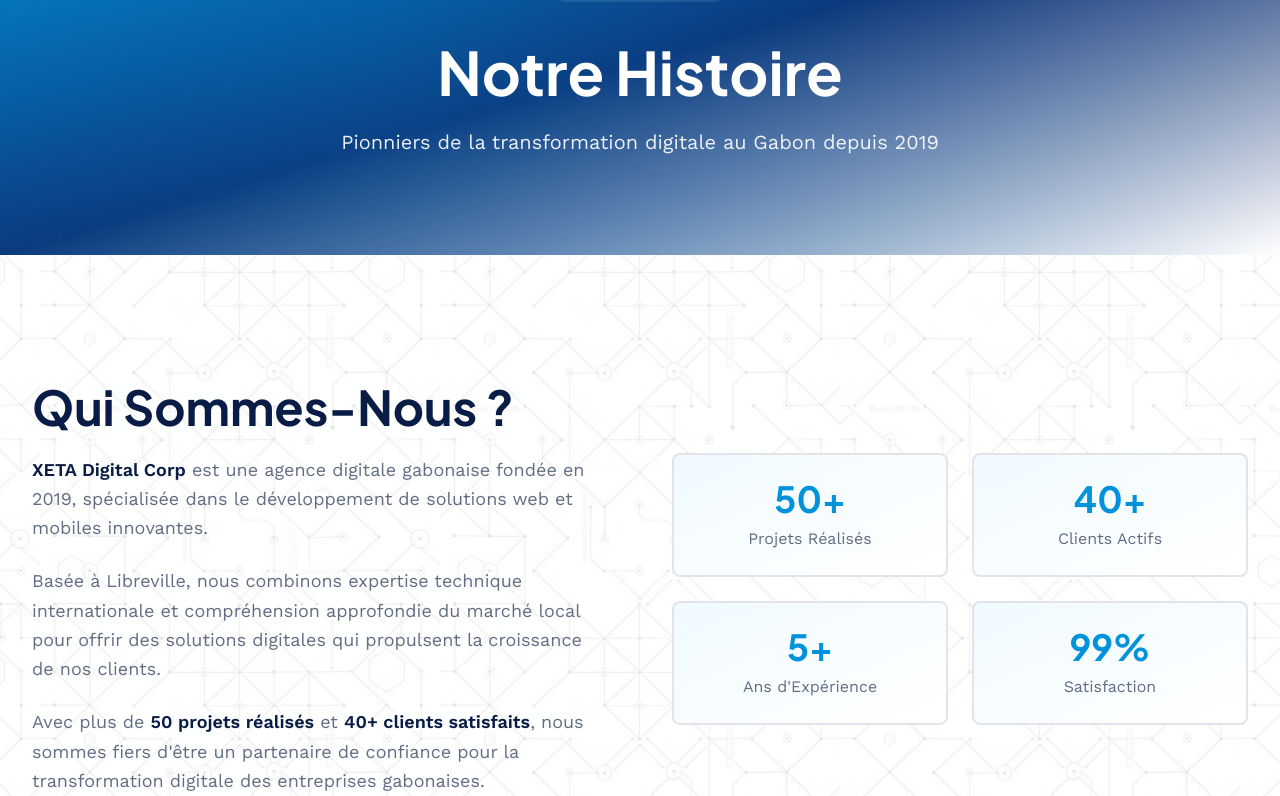
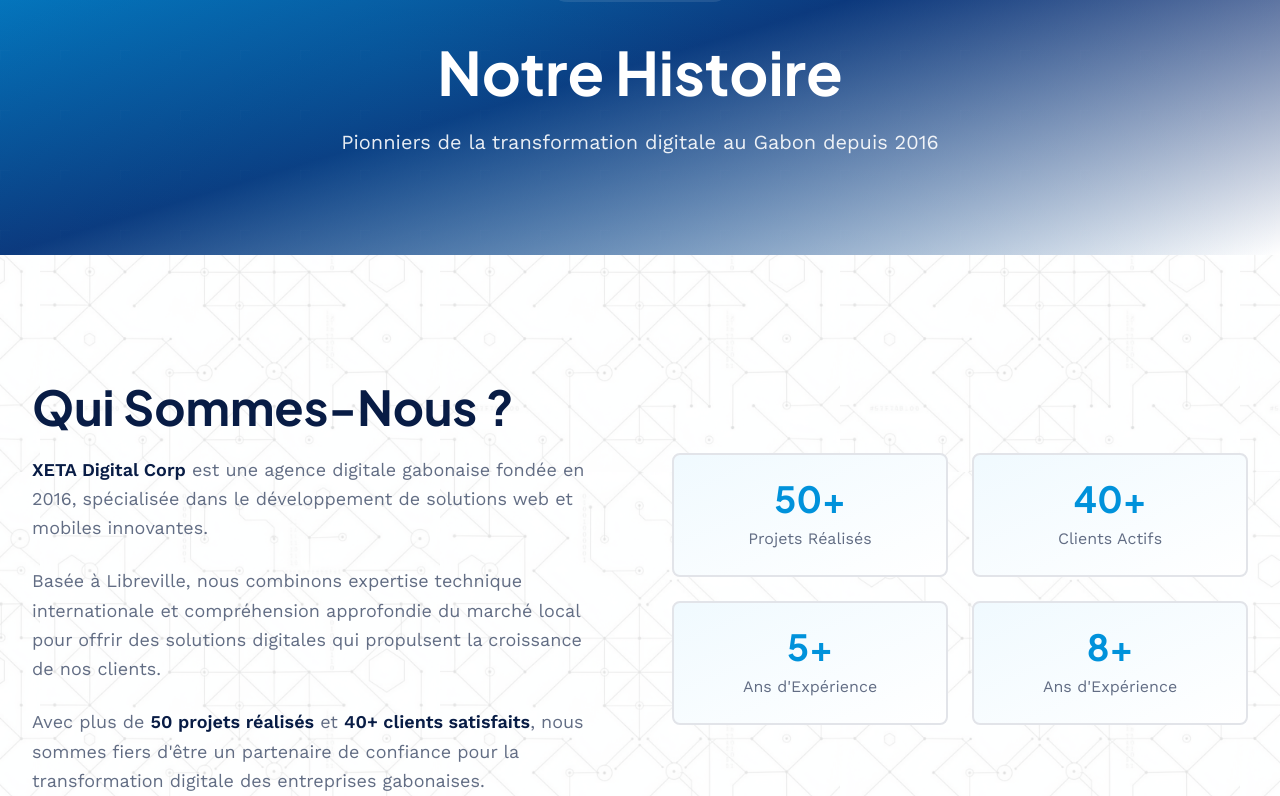
Before and after one commit to brice214/sg-b2f42701-634c-47b8-bbd1-2e23ad12ad16-1785503365, a Next.js app: page /a-propos in a window 1280 px wide. Shown: the part 328-1124 px from the top of the page. Built offline with nearby package versions, Linux system fonts and the light colour scheme.

Commit message:
docs(about): update foundation year and founder name

```diff
--- a/src/pages/a-propos.tsx
+++ b/src/pages/a-propos.tsx
@@ -44,7 +44,7 @@
 
   const team = [
     {
-      name: "KASSA NZIGOU Freddy Jordan",
+      name: "Brice Emery MBENDJE",
       role: "Fondateur & Directeur Technique",
       description: "Expert en développement full-stack et architecture cloud",
     },
@@ -61,8 +61,8 @@
   ];
 
   const milestones = [
-    { year: "2019", event: "Création de XETA Digital" },
-    { year: "2020", event: "Lancement des services d'hébergement" },
+    { year: "2016", event: "Création de XETA Digital" },
+    { year: "2018", event: "Lancement des services d'hébergement" },
     { year: "2021", event: "Expansion mobile et 30+ clients" },
     { year: "2024", event: "50+ projets livrés avec succès" },
   ];
@@ -91,7 +91,7 @@
                 Notre Histoire
               </h1>
               <p className="text-xl text-white/90 leading-relaxed animate-fade-in-up animation-delay-200">
-                Pionniers de la transformation digitale au Gabon depuis 2019
+                Pionniers de la transformation digitale au Gabon depuis 2016
               </p>
             </div>
           </div>
@@ -106,7 +106,7 @@
                   Qui Sommes-Nous ?
                 </h2>
                 <p className="text-lg text-muted-foreground leading-relaxed">
-                  <strong className="text-foreground">XETA Digital Corp</strong> est une agence digitale gabonaise fondée en 2019, spécialisée dans le développement de solutions web et mobiles innovantes.
+                  <strong className="text-foreground">XETA Digital Corp</strong> est une agence digitale gabonaise fondée en 2016, spécialisée dans le développement de solutions web et mobiles innovantes.
                 </p>
                 <p className="text-lg text-muted-foreground leading-relaxed">
                   Basée à Libreville, nous combinons expertise technique internationale et compréhension approfondie du marché local pour offrir des solutions digitales qui propulsent la croissance de nos clients.
@@ -137,9 +137,9 @@
                 </Card>
                 <Card className="p-6 text-center border-2 card-hover bg-gradient-to-br from-xeta-blue-light/20 to-transparent">
                   <div className="text-4xl font-heading font-bold text-xeta-blue mb-2">
-                    99%
+                    8+
                   </div>
-                  <p className="text-muted-foreground">Satisfaction</p>
+                  <p className="text-muted-foreground">Ans d'Expérience</p>
                 </Card>
               </div>
             </div>
```
